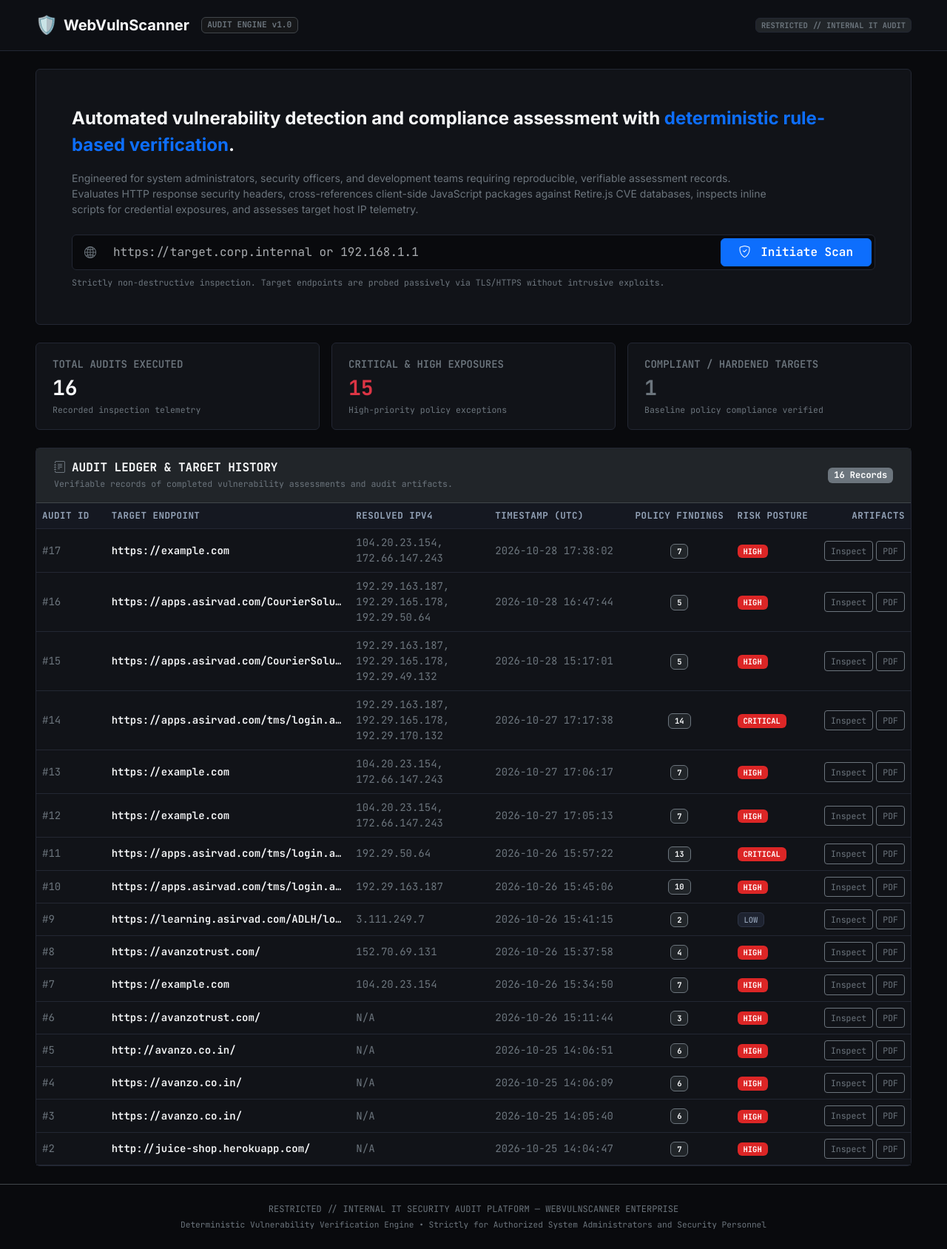
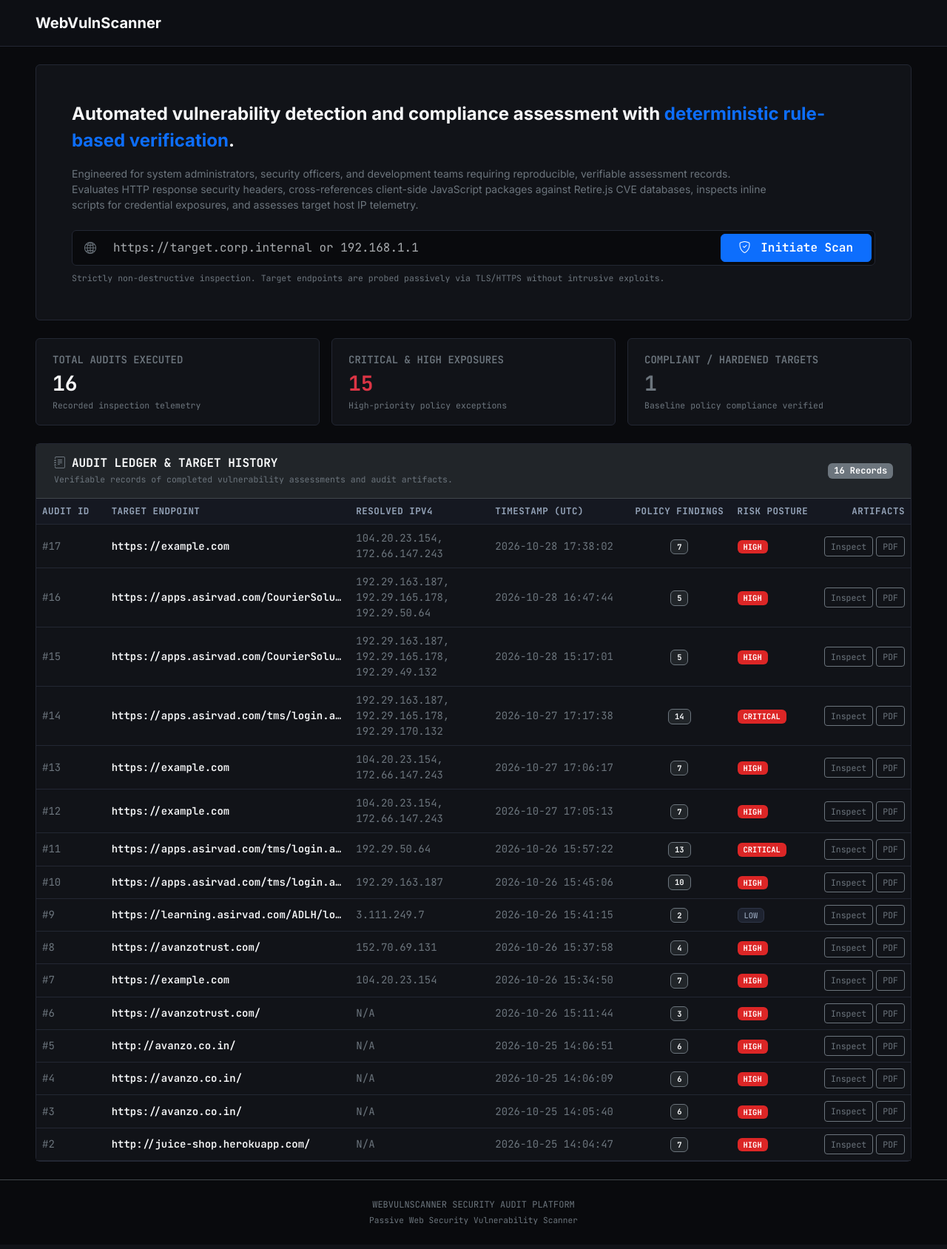
Before and after one commit to Rahul-Raj-V-K/FRONTGUARD, a Flask app: page / in a window 1280 px wide. Shown: the whole page at 74% size. After the commit the page ends 1655 px from the top, so only its background shows below. Run offline with Flask 3, Linux system fonts and the light colour scheme; data comes from the database, SQL or seed files in the repository; some libraries are stand-ins or nearby versions.

Commit message:
Remove restricted IT audit labels, engine version badge, and emoji icons from UI and reports

```diff
--- a/web_vuln_scanner/reporting/pdf_builder.py
+++ b/web_vuln_scanner/reporting/pdf_builder.py
@@ -81,8 +81,8 @@ class NumberedCanvas(canvas.Canvas):
         if self._pageNumber > 1:
             self.setFont('Helvetica', 6.5)
             self.setFillColor(TEXT_MUTED)
-            self.drawString(13 * mm, PAGE_H - 10 * mm, 'WEBVULNSCANNER ENTERPRISE // INTERNAL IT SECURITY AUDIT DOSSIER')
-            self.drawRightString(PAGE_W - 13 * mm, PAGE_H - 10 * mm, 'RESTRICTED / CONFIDENTIAL')
+            self.drawString(13 * mm, PAGE_H - 10 * mm, 'WEBVULNSCANNER // SECURITY AUDIT REPORT')
+            self.drawRightString(PAGE_W - 13 * mm, PAGE_H - 10 * mm, 'SECURITY ASSESSMENT')
             self.setStrokeColor(SLATE_BORDER)
             self.setLineWidth(0.3)
             self.line(13 * mm, PAGE_H - 12 * mm, PAGE_W - 13 * mm, PAGE_H - 12 * mm)
@@ -90,7 +90,7 @@ class NumberedCanvas(canvas.Canvas):
         # Bottom footer on all pages
         self.setFont('Helvetica', 6.5)
         self.setFillColor(TEXT_MUTED)
-        self.drawString(13 * mm, 8 * mm, 'RESTRICTED // INTERNAL IT AUDIT RECORD — STRICTLY FOR AUTHORIZED PERSONNEL ONLY')
+        self.drawString(13 * mm, 8 * mm, 'WEBVULNSCANNER AUDIT RECORD — PASSIVE WEB APPLICATION SECURITY SCAN')
         self.drawRightString(PAGE_W - 13 * mm, 8 * mm, f'Page {self._pageNumber} of {page_count}')
         self.setStrokeColor(SLATE_BORDER)
         self.setLineWidth(0.3)
--- a/web_vuln_scanner/templates/index.html
+++ b/web_vuln_scanner/templates/index.html
@@ -126,16 +126,8 @@
     <div class="container-fluid px-lg-5">
       <div class="d-flex align-items-center justify-content-between">
         <a href="/" class="d-flex align-items-center gap-2 text-decoration-none text-light">
-          <span class="fs-4">🛡️</span>
           <span class="fw-bold fs-5 tracking-tight">WebVulnScanner</span>
-          <span class="badge bg-secondary-subtle text-secondary font-monospace border border-secondary-subtle ms-2" style="font-size: 0.7rem;">
-            AUDIT ENGINE v1.0
-          </span>
         </a>
-
-        <div class="d-flex align-items-center gap-2 font-monospace small text-secondary">
-          <span class="badge bg-dark border text-secondary">RESTRICTED // INTERNAL IT AUDIT</span>
-        </div>
       </div>
     </div>
   </header>
@@ -325,9 +317,9 @@
   <!-- Technical Audit Footer -->
   <footer class="py-4 border-top border-secondary-subtle text-center text-secondary font-monospace" style="font-size: 0.75rem;">
     <div class="container-fluid px-lg-5">
-      <div>RESTRICTED // INTERNAL IT SECURITY AUDIT PLATFORM &mdash; WEBVULNSCANNER ENTERPRISE</div>
+      <div>WEBVULNSCANNER SECURITY AUDIT PLATFORM</div>
       <div class="text-secondary mt-1" style="font-size: 0.7rem;">
-        Deterministic Vulnerability Verification Engine &bull; Strictly for Authorized System Administrators and Security Personnel
+        Passive Web Security Vulnerability Scanner
       </div>
     </div>
   </footer>
```
Also changed, not shown: web_vuln_scanner/templates/result.html (+4 -12 lines).
